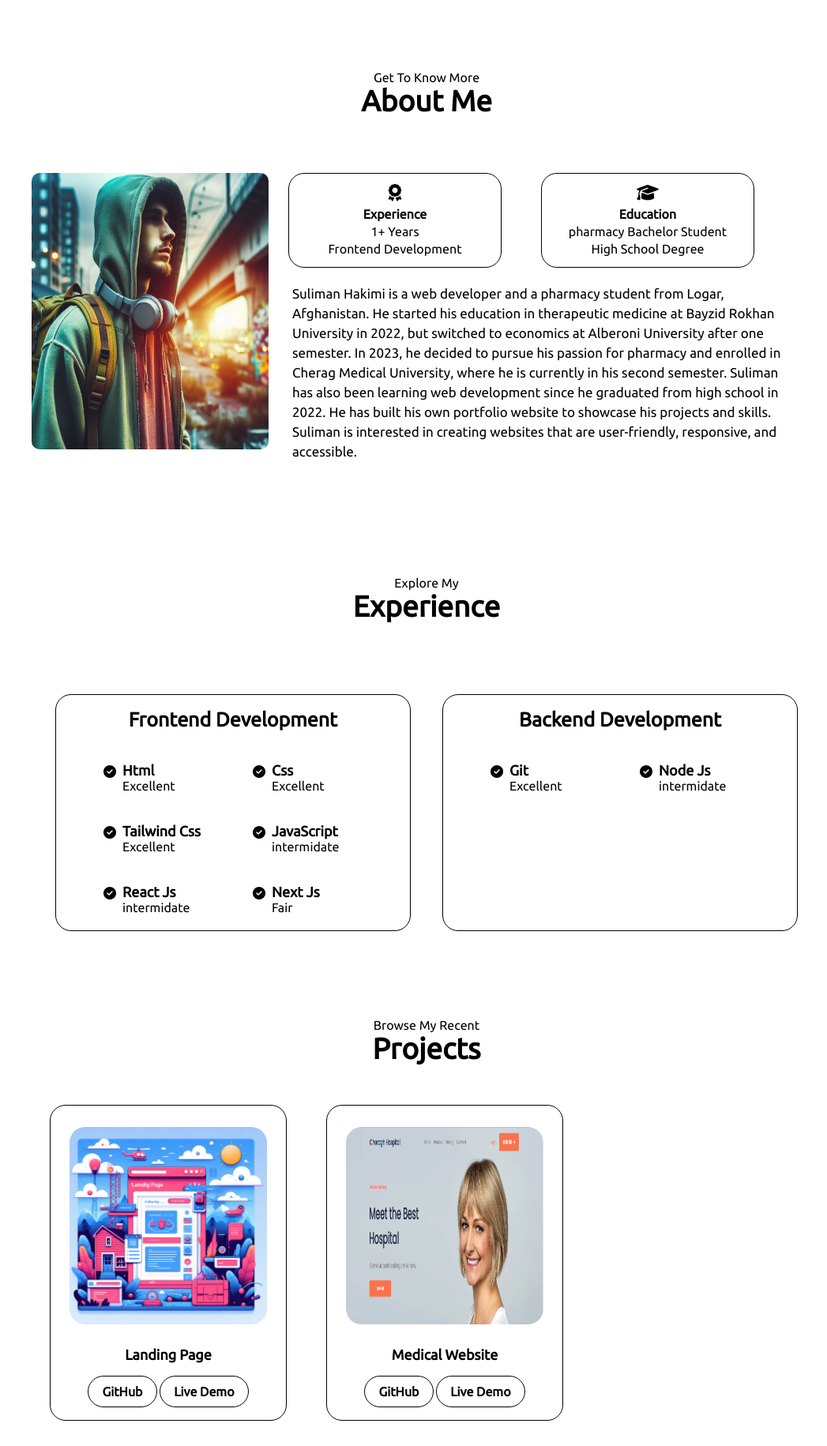
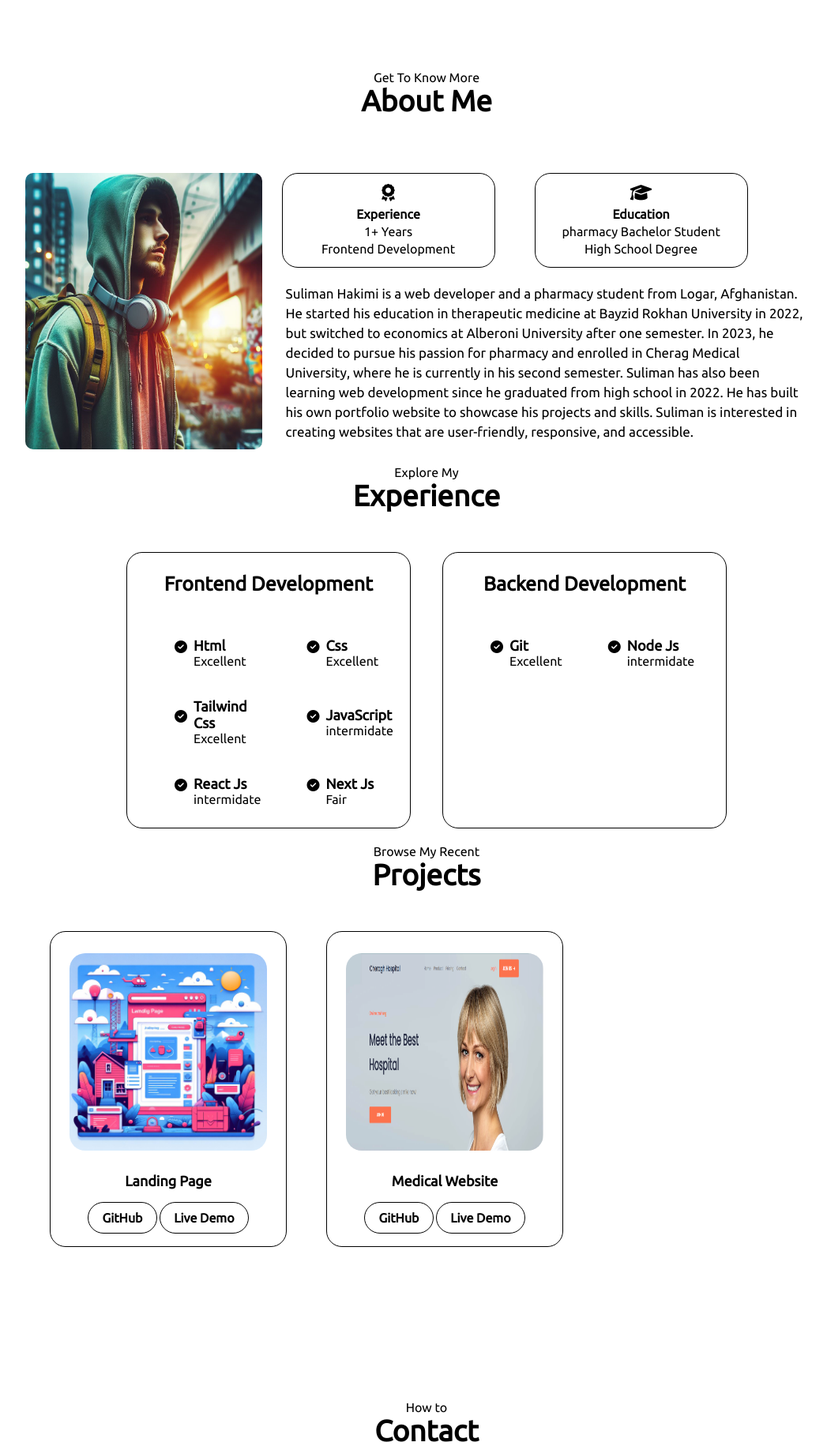
Before and after one commit to SulimanHakimi/portfolio, a web app: file index.html in a window 1280 px wide. Shown: the part 1568-3399 px from the top of the page at 79% size, without its empty margins (100-1147 px from the left). Run offline with its HTML, style and script files only (its server is not run), Linux system fonts and the light colour scheme.

Commit message:
resposev

```diff
--- a/style/style.css
+++ b/style/style.css
@@ -159,7 +159,8 @@ nav span {
 /* post end */
 /* about start */
 #about {
-  height: 550px;
+  height: fit-content;
+  width: 100%;
   display: flex;
   flex-direction: column;
   align-items: center;
@@ -169,10 +170,12 @@ nav span {
 
 .about-content {
   width: 100%;
-  height: 480px;
+  height: fit-content;
   display: flex;
   justify-content: center;
   align-items: start;
+  flex-wrap: wrap;
+
   padding-top: 60px;
 }
 .about-content img {
@@ -183,10 +186,11 @@ nav span {
 }
 .about-left-cont {
   height: fit-content;
-  width: 700px;
+  width: 70%;
   display: flex;
   justify-content: space-around;
   align-items: center;
+  flex-wrap: wrap;
   flex-direction: column;
   gap: 20px;
   padding: 10px 0px;
@@ -235,16 +239,17 @@ nav span {
 
 /* experience start */
 #experience {
-  height: 650px;
+  height: fit-content;
   display: flex;
   justify-content: space-evenly;
   align-items: center;
   text-align: center;
   flex-direction: column;
+  gap: 50px;
 }
 .experience-list {
   width: 100%;
-  height: 300px;
+  height: fit-content;
   display: flex;
   justify-content: center;
   align-items: center;
@@ -252,13 +257,13 @@ nav span {
   gap: 40px;
 }
 .experience-card {
-  height: 100%;
-  width: 450px;
+  height: 350px;
+  width: 360px;
   display: flex;
   justify-content: space-around;
   align-items: center;
   flex-direction: column;
-  padding-bottom: 20px;
+  padding-bottom: 40px;
   border-radius: 20px;
   border: 1px solid;
 }
```
